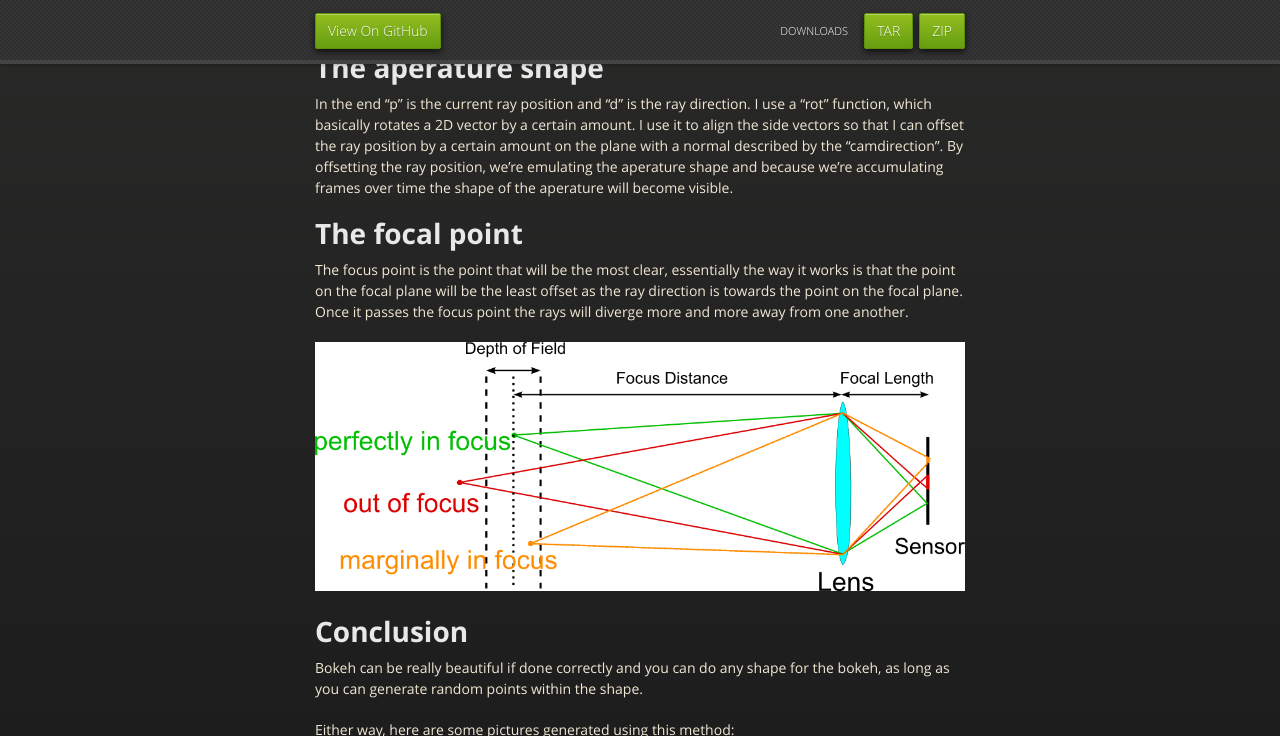
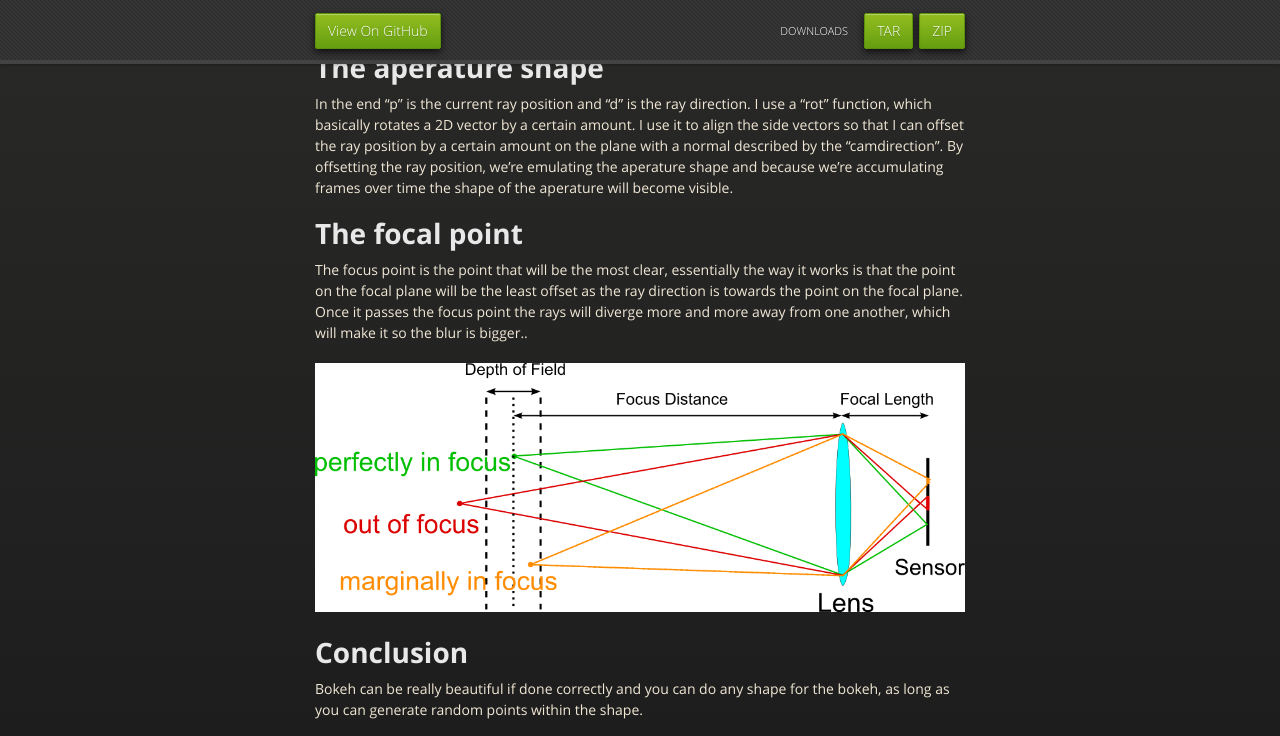
Before and after one commit to NamelessCoding/NamelessCoding.github.io, a Jekyll site: the page built from bokeh.md, in a window 1280 px wide and 900 px high, scrolled down 984 px, cut to the strip 0-736 px from the top of the window. Built offline with Jekyll 4.4.1, drawn with Linux system fonts in a browser that asks for light colours; our own code applies the rules of GitHub Pages for plain Markdown files.

Commit message:
Update bokeh.md

```diff
--- a/bokeh.md
+++ b/bokeh.md
@@ -40,7 +40,7 @@ to align the side vectors so that I can offset the ray position by a certain amo
 position, we're emulating the aperature shape and because we're accumulating frames over time the shape of the aperature will become visible.
 
 # **The focal point**
-The focus point is the point that will be the most clear, essentially the way it works is that the point on the focal plane will be the least offset as the ray direction is towards the point on the focal plane. Once it passes the focus point the rays will diverge more and more away from one another.
+The focus point is the point that will be the most clear, essentially the way it works is that the point on the focal plane will be the least offset as the ray direction is towards the point on the focal plane. Once it passes the focus point the rays will diverge more and more away from one another, which will make it so the blur is bigger..
 
 ![Octocat](https://github.com/NamelessCoding/NamelessCoding.github.io/blob/main/assets/images/external-content.duckduckgo.com.png?raw=true)
 
```
